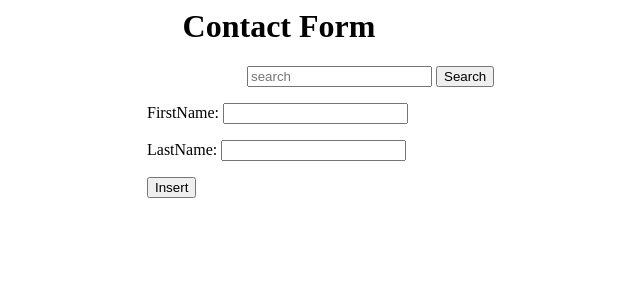
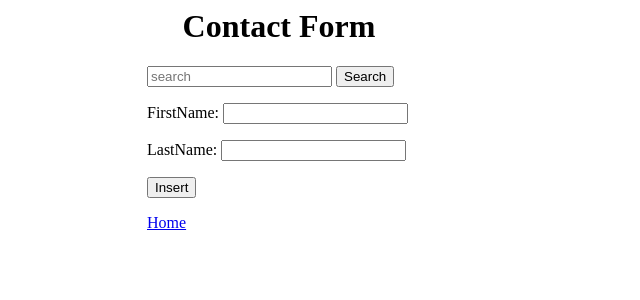
Before and after one commit to saurabhranjan1806/contactform, a Django app: page /contact/ in a window 1280 px wide. Shown: the top 300 px of the page, without its empty margins (361-1001 px from the left). Run offline with Django 3.2, Linux system fonts and the light colour scheme.

Commit message:
enhanced template

```diff
--- a/records/templates/records/header.html
+++ b/records/templates/records/header.html
@@ -10,7 +10,7 @@
 			{% endblock %}
 </center></h1>
 
-<div style="margin-left: 600px">
+<div style="margin-left: 500px">
 	<form action="/search_query/" method="post">
 		{% csrf_token %}
 		<div>
@@ -25,6 +25,7 @@
 
 {% block content %}
 {% endblock %}
+<a href="/">Home</a>
 </div>
 
 </body>
```
